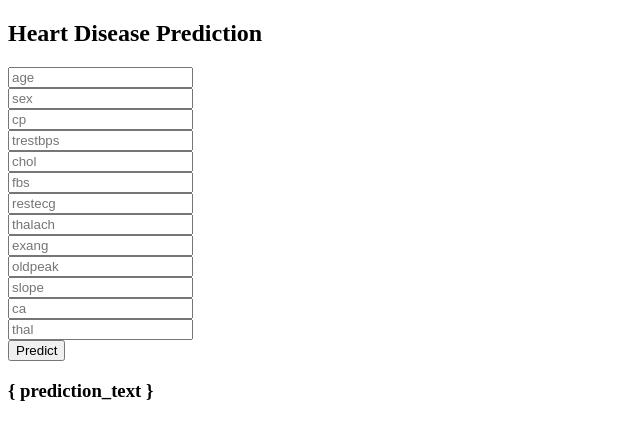
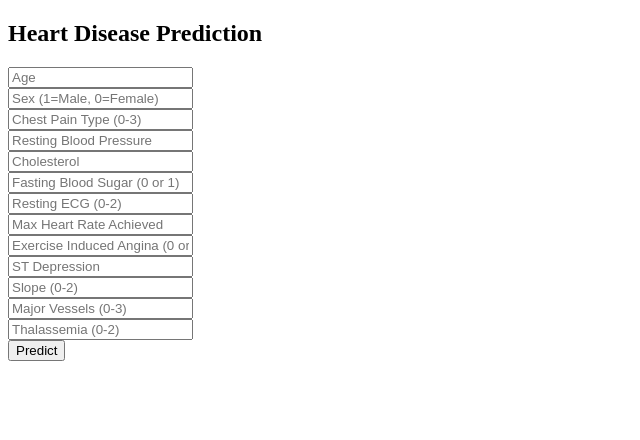
Before and after one commit to dhall891/ANA680_Final_Project, a Flask app: page / in a window 1280 px wide. Shown: the top 440 px of the page, without its empty margins (0-640 px from the left). Run offline with Flask 3, Linux system fonts and the light colour scheme; parts of the project's set-up code (start-up, migrations or seed data) failed here and were passed over.

Commit message:
Fix prediction output variable and HTML

```diff
--- a/app.py
+++ b/app.py
@@ -4,6 +4,7 @@
 
 app = Flask(__name__)
 
+# Load model and scaler
 model = pickle.load(open("model.pkl", "rb"))
 scaler = pickle.load(open("scaler.pkl", "rb"))
 
@@ -13,12 +14,18 @@
 
 @app.route('/predict', methods=['POST'])
 def predict():
+    # Collect form inputs
     features = [float(x) for x in request.form.values()]
     final_features = np.array(features).reshape(1, -1)
+
+    # Scale and predict
     final_scaled = scaler.transform(final_features)
     prediction = model.predict(final_scaled)[0]
+
+    # Map result
     output = "Heart Disease" if prediction == 1 else "No Heart Disease"
-    return render_template('index.html', prediction_text=f'Result: {output}')
+
+    return render_template('index.html', prediction=output)
 
 if __name__ == "__main__":
     app.run(debug=True)
--- a/templates/index.html
+++ b/templates/index.html
@@ -1,24 +1,29 @@
 <!DOCTYPE html>
 <html>
-<head><title>Heart Disease Prediction</title></head>
+<head>
+    <title>Heart Disease Prediction</title>
+</head>
 <body>
     <h2>Heart Disease Prediction</h2>
     <form action="/predict" method="post">
-        <input type="text" name="age" placeholder="age"><br>
-<input type="text" name="sex" placeholder="sex"><br>
-<input type="text" name="cp" placeholder="cp"><br>
-<input type="text" name="trestbps" placeholder="trestbps"><br>
-<input type="text" name="chol" placeholder="chol"><br>
-<input type="text" name="fbs" placeholder="fbs"><br>
-<input type="text" name="restecg" placeholder="restecg"><br>
-<input type="text" name="thalach" placeholder="thalach"><br>
-<input type="text" name="exang" placeholder="exang"><br>
-<input type="text" name="oldpeak" placeholder="oldpeak"><br>
-<input type="text" name="slope" placeholder="slope"><br>
-<input type="text" name="ca" placeholder="ca"><br>
-<input type="text" name="thal" placeholder="thal"><br>
+        <input type="text" name="age" placeholder="Age"><br>
+        <input type="text" name="sex" placeholder="Sex (1=Male, 0=Female)"><br>
+        <input type="text" name="cp" placeholder="Chest Pain Type (0-3)"><br>
+        <input type="text" name="trestbps" placeholder="Resting Blood Pressure"><br>
+        <input type="text" name="chol" placeholder="Cholesterol"><br>
+        <input type="text" name="fbs" placeholder="Fasting Blood Sugar (0 or 1)"><br>
+        <input type="text" name="restecg" placeholder="Resting ECG (0-2)"><br>
+        <input type="text" name="thalach" placeholder="Max Heart Rate Achieved"><br>
+        <input type="text" name="exang" placeholder="Exercise Induced Angina (0 or 1)"><br>
+        <input type="text" name="oldpeak" placeholder="ST Depression"><br>
+        <input type="text" name="slope" placeholder="Slope (0-2)"><br>
+        <input type="text" name="ca" placeholder="Major Vessels (0-3)"><br>
+        <input type="text" name="thal" placeholder="Thalassemia (0-2)"><br>
         <input type="submit" value="Predict">
     </form>
-    <h3>{ prediction_text }</h3>
+
+    {% if prediction %}
+        <h3>Result: {{ prediction }}</h3>
+    {% endif %}
 </body>
 </html>
```
